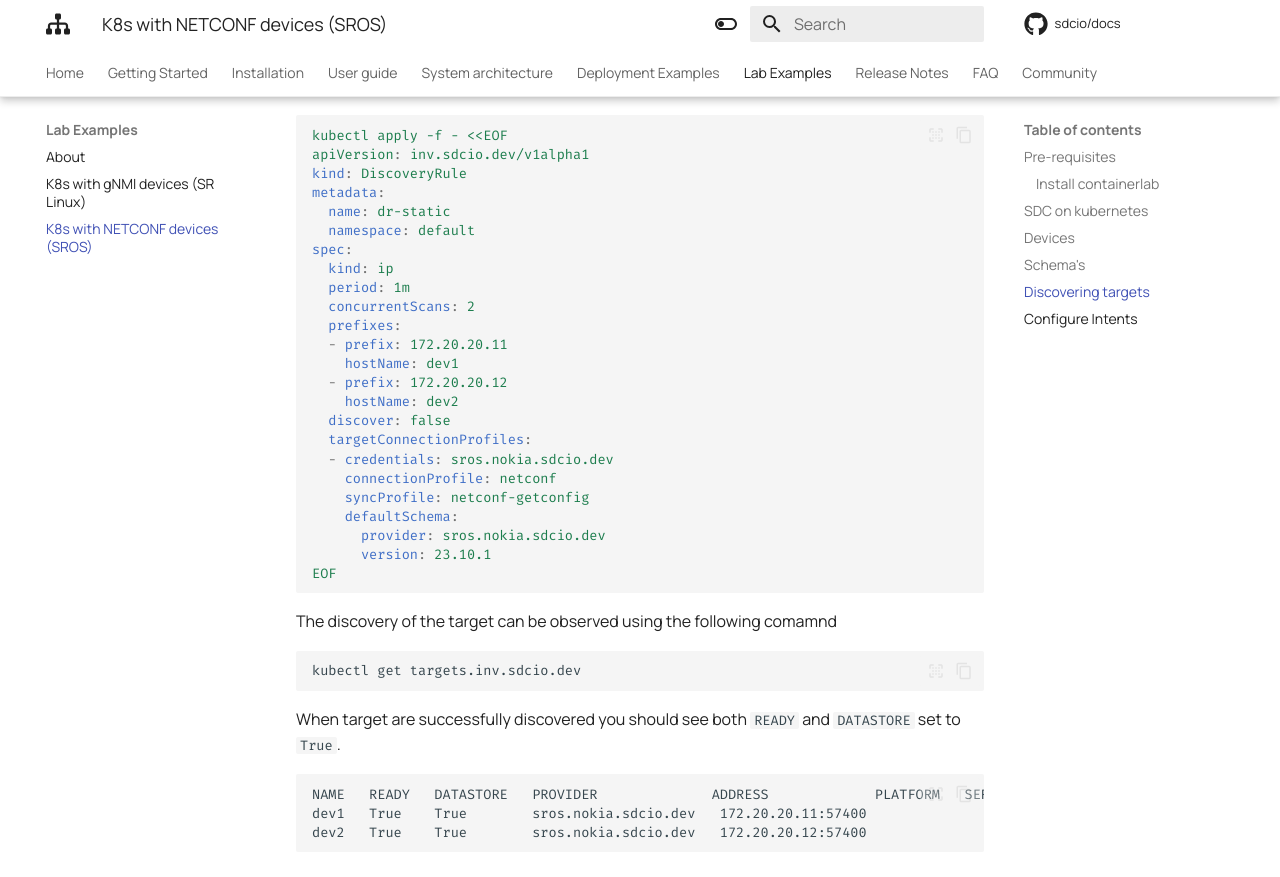
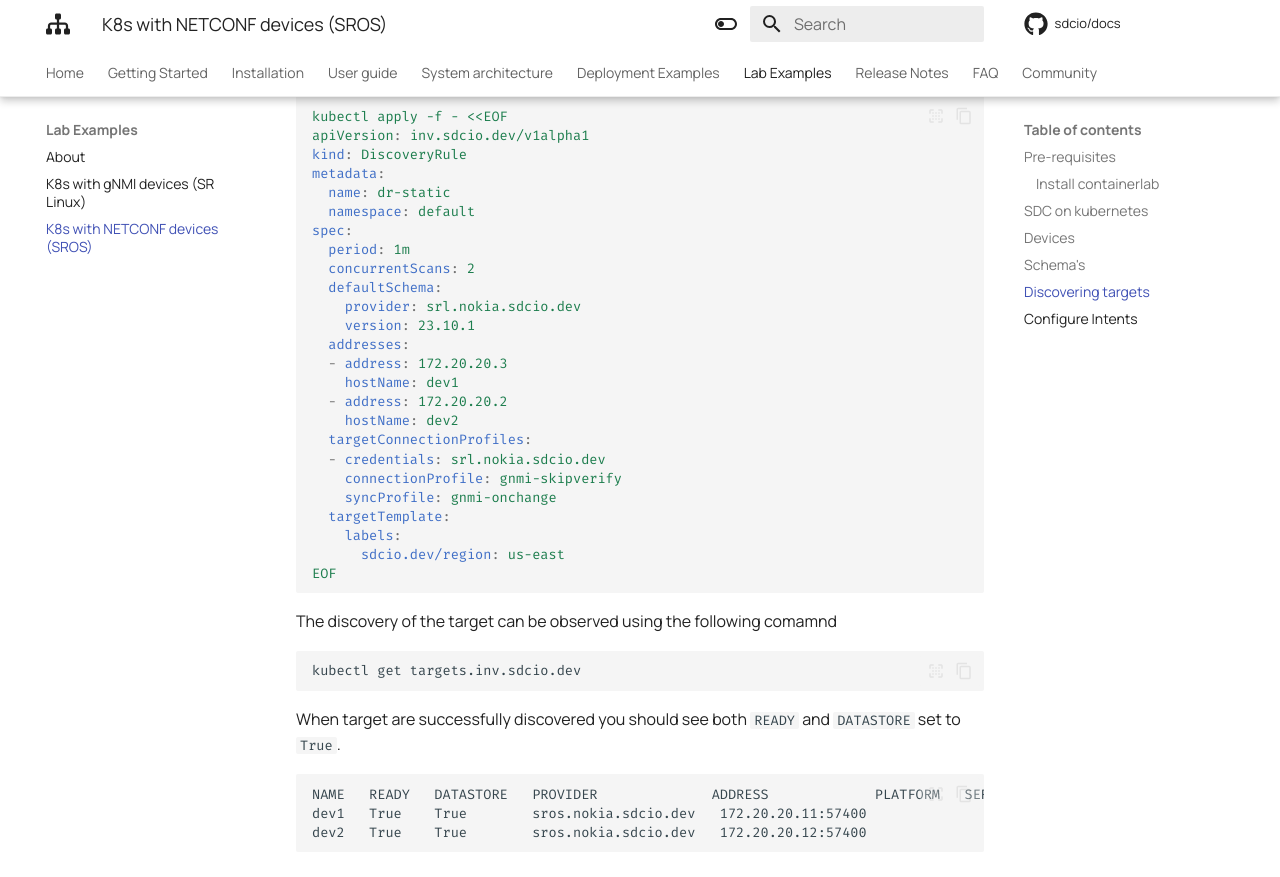
Before and after one commit to sdcio/docs, an MkDocs documentation site: the page built from docs/examples/2_k8s_sros_collocated.md, in a window 1280 px wide and 900 px high, scrolled down 3704 px. Shown: the top 877 px of the window. Built offline with MkDocs 1.6.1 and Material for MkDocs 9.7.7, drawn with Linux system fonts in a browser that asks for light colours; comment, search, counter and statistics services are not loaded.

Commit message:
update discoveryrules

````diff
--- a/docs/examples/2_k8s_sros_collocated.md
+++ b/docs/examples/2_k8s_sros_collocated.md
@@ -73,7 +73,6 @@ spec:
     includes:
     - ietf
     - nokia-sros-yang-extensions.yang
-    excludes: []
 EOF
 ```
 
@@ -173,22 +172,23 @@ metadata:
   name: dr-static
   namespace: default
 spec:
-  kind: ip
   period: 1m
   concurrentScans: 2
-  prefixes:
-  - prefix: 172.20.20.11
+  defaultSchema:
+    provider: srl.nokia.sdcio.dev
+    version: 23.10.1
+  addresses:
+  - address: 172.20.20.3
     hostName: dev1
-  - prefix: 172.20.20.12
+  - address: 172.20.20.2
     hostName: dev2
-  discover: false
   targetConnectionProfiles:
-  - credentials: sros.nokia.sdcio.dev
-    connectionProfile: netconf
-    syncProfile: netconf-getconfig
-    defaultSchema:
-      provider: sros.nokia.sdcio.dev
-      version: 23.10.1
+  - credentials: srl.nokia.sdcio.dev
+    connectionProfile: gnmi-skipverify
+    syncProfile: gnmi-onchange
+  targetTemplate:
+    labels:
+      sdcio.dev/region: us-east
 EOF
 ```
 
````
Also changed, not shown: docs/examples/1_k8s_srl_collocated.md (+9 -8 lines).
